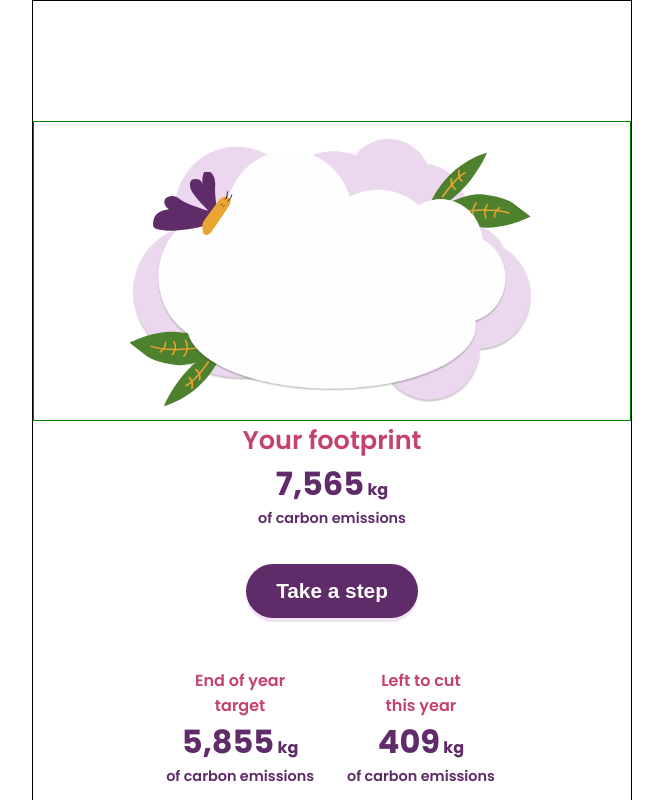
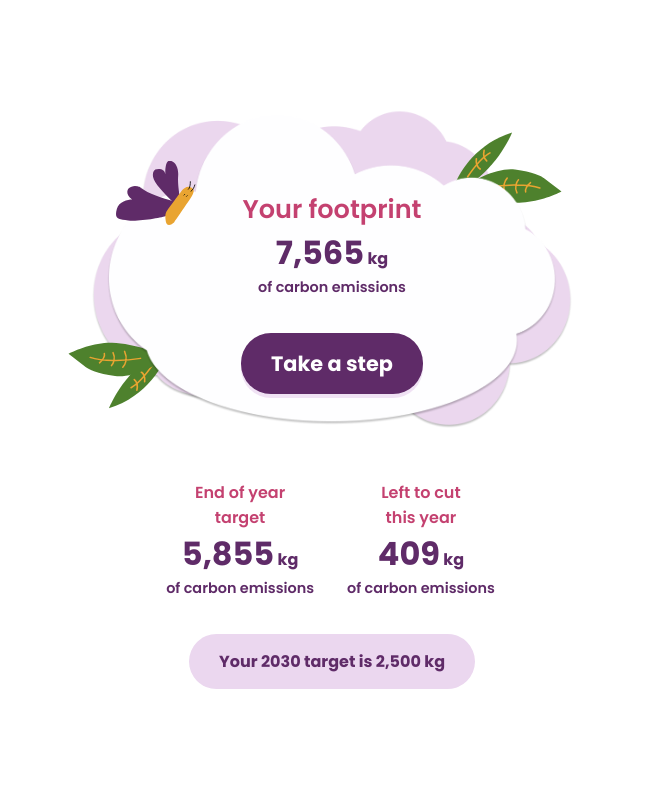
Before and after one commit to e-lizL/giki-coding-challenge, a React (Vite) app: page / in a window 1280 px wide. Shown: the top 800 px of the page, without its empty margins (308-971 px from the left). Built offline with nearby package versions, Linux system fonts and the light colour scheme.

Commit message:
feat: adjust positioning of main text

```diff
--- a/src/App.tsx
+++ b/src/App.tsx
@@ -16,7 +16,6 @@ const Container = styled.div`
   min-height: 100vh;
   margin: 0 auto;
   padding: 120px 0;
-  border: 1px solid black;
   color: var(--primary-text);
   text-align: center;
   font-weight: 600;
--- a/src/components/BackgroundDesign.tsx
+++ b/src/components/BackgroundDesign.tsx
@@ -1,9 +1,9 @@
 import styled from 'styled-components';
 
 const StyledContainer = styled.div`
-  border: 1px solid green;
   height: 300px;
   position: relative;
+  z-index: -1;
 `;
 
 const StyledImage = styled.img`
@@ -16,49 +16,49 @@ const StyledImage = styled.img`
 `;
 
 const StyledPurpleCloud = styled(StyledImage)`
-  width: 400px;
+  width: 480px;
   z-index: 10;
 `;
 
 const StyledWhiteCloud = styled(StyledImage)`
-  width: 350px;
+  width: 450px;
   z-index: 30;
 `;
 
 const StyledButterfly = styled(StyledImage)`
   width: 80px;
-  top: 23%;
-  left: 24%;
+  top: 20%;
+  left: 18%;
   transform: translate(-30%, -30%);
   z-index: 40;
 `;
 
 const StyledLeaf1a = styled(StyledImage)`
   width: 70px;
-  top: 20%;
-  left: 71%;
+  top: 14%;
+  left: 75%;
   z-index: 20;
 `;
 
 const StyledLeaf2a = styled(StyledImage)`
   width: 100px;
-  top: 30%;
-  left: 75%;
+  top: 22%;
+  left: 80%;
   z-index: 20;
 `;
 
 const StyledLeaf1b = styled(StyledImage)`
   width: 70px;
-  top: 75%;
-  left: 21%;
+  top: 76%;
+  left: 12%;
   transform: scale(-1, -1);
   z-index: 20;
 `;
 
 const StyledLeaf2b = styled(StyledImage)`
   width: 100px;
-  top: 70%;
-  left: 16%;
+  top: 74%;
+  left: 6%;
   transform: scale(-1, -1);
   z-index: 20;
 `;
--- a/src/components/MainImage.tsx
+++ b/src/components/MainImage.tsx
@@ -5,7 +5,7 @@ interface MainImageProps {
 };
 
 const StyledContainer = styled.div`
-  /* border: 1px solid red; */
+  margin-top: -230px;
 `;
 
 const StyledHeading = styled.h1`
@@ -33,7 +33,7 @@ const StyledOblongWrapper = styled.div`
   margin-top: 35px;
 `;
 
-const StyledOblong = styled.button`
+const StyledOblong = styled.a`
   border: 0;
   padding: 15px 30px;
   background: var(--primary-text);
@@ -42,6 +42,11 @@ const StyledOblong = styled.button`
   font-weight: 700;
   font-size: 1.3rem;
   box-shadow: 0px 4px var(--lilacShadow);
+  text-decoration: none;
+  transition: 0.2s;
+  &:hover, &:active, &:focus {
+    background: var(--secondary-text);
+  }
 `;
 
 export default function MainImage({ currentFootprint }: MainImageProps) {
@@ -56,7 +61,7 @@ export default function MainImage({ currentFootprint }: MainImageProps) {
       <StyledDetail>of carbon emissions</StyledDetail>
 
       <StyledOblongWrapper>
-        <StyledOblong>Take a step</StyledOblong>
+        <StyledOblong href="https://giki.earth/">Take a step</StyledOblong>
       </StyledOblongWrapper>
 
     </StyledContainer>
--- a/src/components/TargetsRow.tsx
+++ b/src/components/TargetsRow.tsx
@@ -6,13 +6,13 @@ interface TargetsRowProps {
 };
 
 const StyledWrapper = styled.div`
+  margin-top: 86px;
   display: flex;
   justify-content: center;
   gap: 30px;
 `;
 
 const StyledCard = styled.div`
-  margin-top: 50px;
   display: flex;
   flex-direction: column;
   justify-content: center;
```
